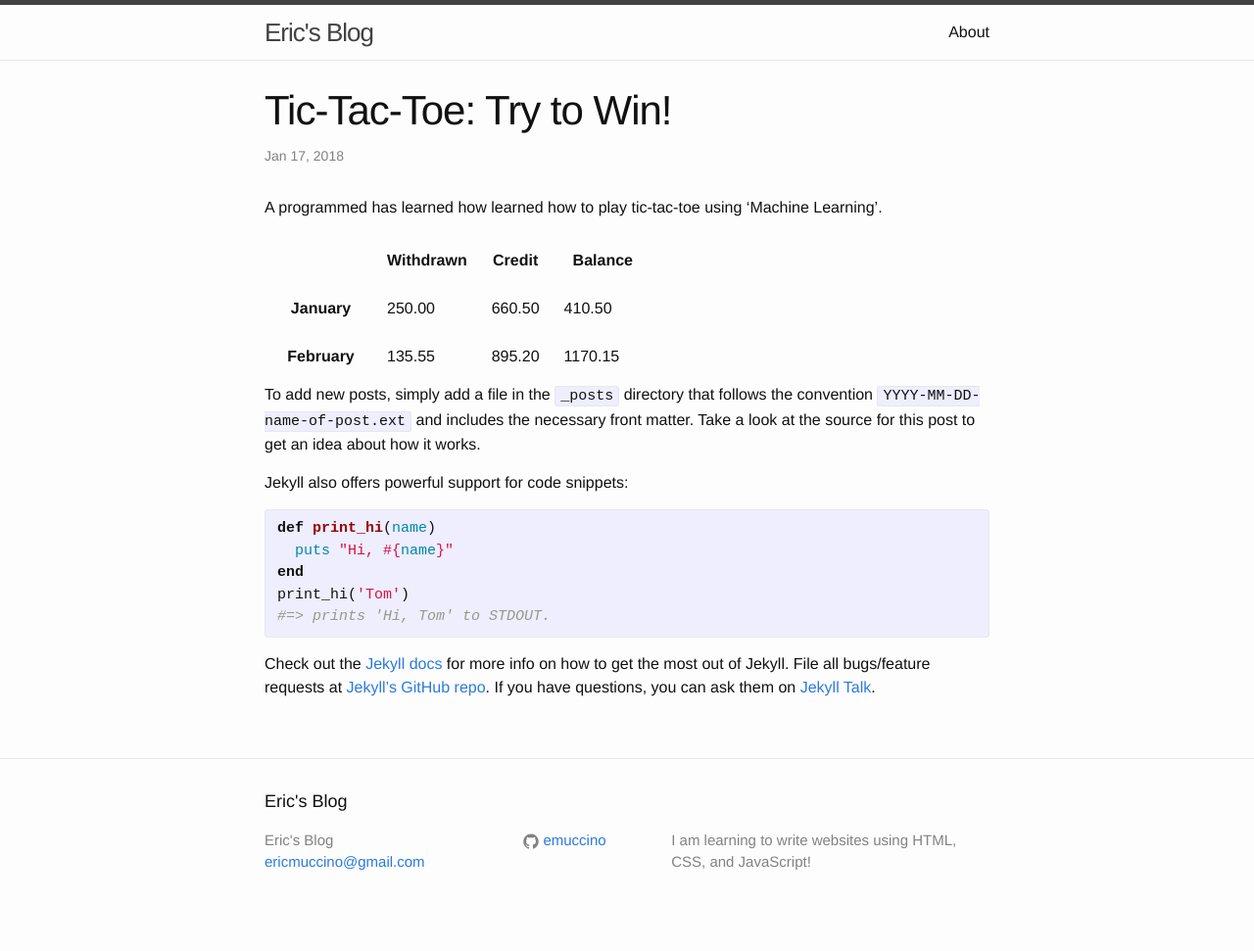
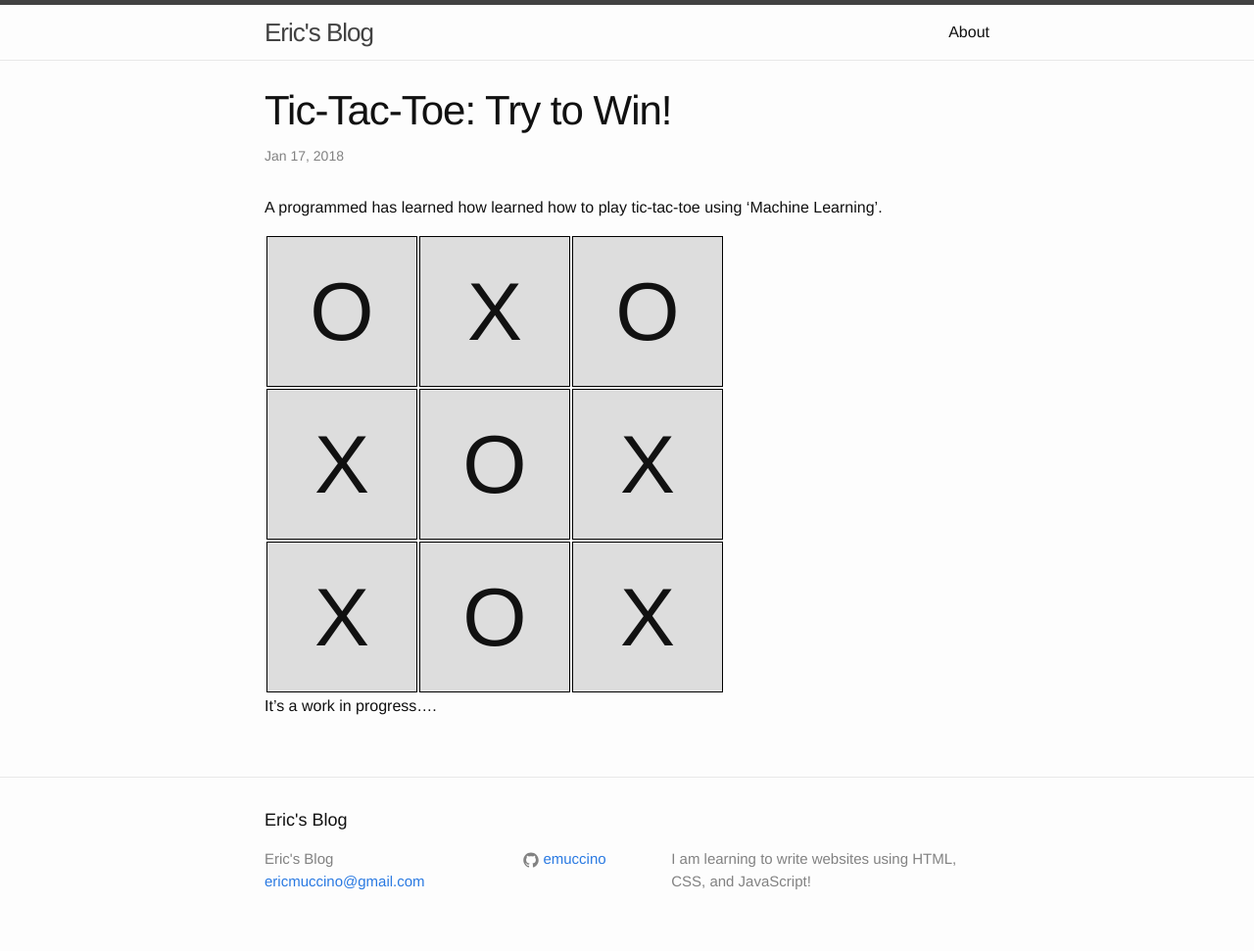
Before and after one commit to emuccino/emuccino.github.io, a Jekyll site: the page built from _posts/2018-01-17-tic-tac-toe.markdown, in a window 1280 px wide. Shown: the whole page at 98% size. Built offline with Jekyll 4.4.1, drawn with Linux system fonts in a browser that asks for light colours.

Commit message:
Update 2018-01-17-tic-tac-toe.markdown

```diff
--- a/_posts/2018-01-17-tic-tac-toe.markdown
+++ b/_posts/2018-01-17-tic-tac-toe.markdown
@@ -7,45 +7,24 @@ categories: jekyll update
 A programmed has learned how learned how to play tic-tac-toe using 'Machine Learning'.
 
 
-<html>
-	<body>
-		<table width="400" cellpadding="10" cellspacing="5">
-			<tr>
-				<th width="150"></th>
-				<th>Withdrawn</th>
-				<th>Credit</th>
-				<th width="150">Balance</th>
-			</tr>
-			<tr>
-				<th>January</th>
-				<td>250.00</td>
-				<td>660.50</td>
-				<td>410.50</td>
-			</tr>
-			<tr>
-				<th>February</th>
-				<td>135.55</td>
-				<td>895.20</td>
-				<td>1170.15</td>
-			</tr>
-		</table>
-	</body>
-</html>
+<div class="post1">
+<table>
+	<tr>
+		<td>O</td>
+		<td>X</td>
+		<td>O</td>
+	</tr>
+	<tr>
+		<td>X</td>
+		<td>O</td>
+		<td>X</td>
+	</tr>
+	<tr>
+		<td>X</td>
+		<td>O</td>
+		<td>X</td>
+	</tr>
+</table>
+</div>
 
-To add new posts, simply add a file in the `_posts` directory that follows the convention `YYYY-MM-DD-name-of-post.ext` and includes the necessary front matter. Take a look at the source for this post to get an idea about how it works.
-
-Jekyll also offers powerful support for code snippets:
-
-{% highlight ruby %}
-def print_hi(name)
-  puts "Hi, #{name}"
-end
-print_hi('Tom')
-#=> prints 'Hi, Tom' to STDOUT.
-{% endhighlight %}
-
-Check out the [Jekyll docs][jekyll-docs] for more info on how to get the most out of Jekyll. File all bugs/feature requests at [Jekyll’s GitHub repo][jekyll-gh]. If you have questions, you can ask them on [Jekyll Talk][jekyll-talk].
-
-[jekyll-docs]: http://jekyllrb.com/docs/home
-[jekyll-gh]:   https://github.com/jekyll/jekyll
-[jekyll-talk]: https://talk.jekyllrb.com/
+It's a work in progress....
```
